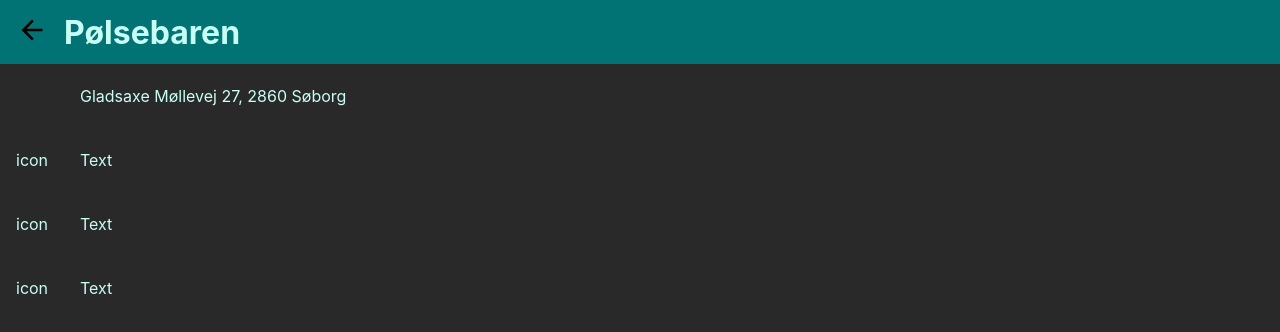
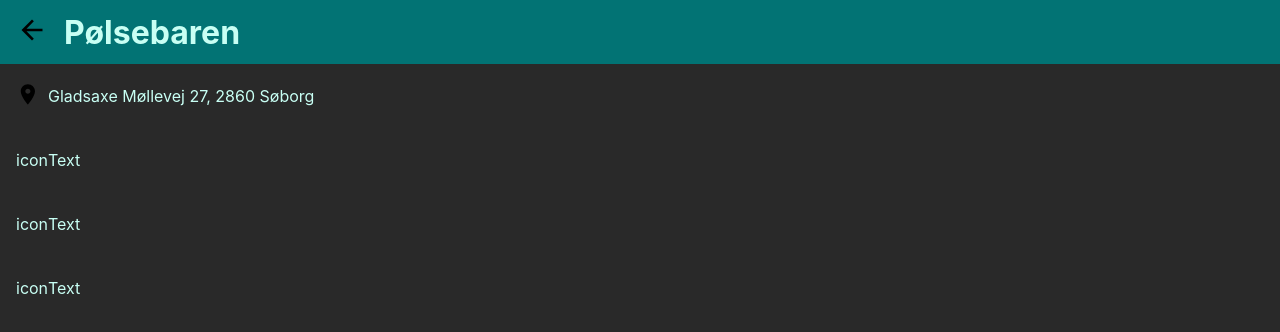
Before and after one commit to kristiannissen/cafe-fodkold, a Next.js app: page /stand/3 in a window 1280 px wide. Shown: the top 332 px of the page. Built offline with nearby package versions, Linux system fonts and the light colour scheme.

Commit message:
CSS changes

```diff
--- a/pages/stand/[id].js
+++ b/pages/stand/[id].js
@@ -28,7 +28,9 @@
       </header>
       <main>
         <div className={styles.row}>
-          <div className={styles.column}></div>
+          <div className={styles.column}>
+                <i className="icon place"></i>
+            </div>
           <div className={styles.column}>Gladsaxe Møllevej 27, 2860 Søborg</div>
         </div>
         <div className={styles.row}>
--- a/styles/Stand.module.css
+++ b/styles/Stand.module.css
@@ -17,7 +17,7 @@
 .header_title {}
 .row {
   display: grid;
-  grid-template-columns: [first] 64px [line2] auto [end];
+  grid-template-columns: [first] 32px [line2] auto [end];
   grid-template-rows: 64px;
   margin: 0 16px;
   align-items: center;
```
